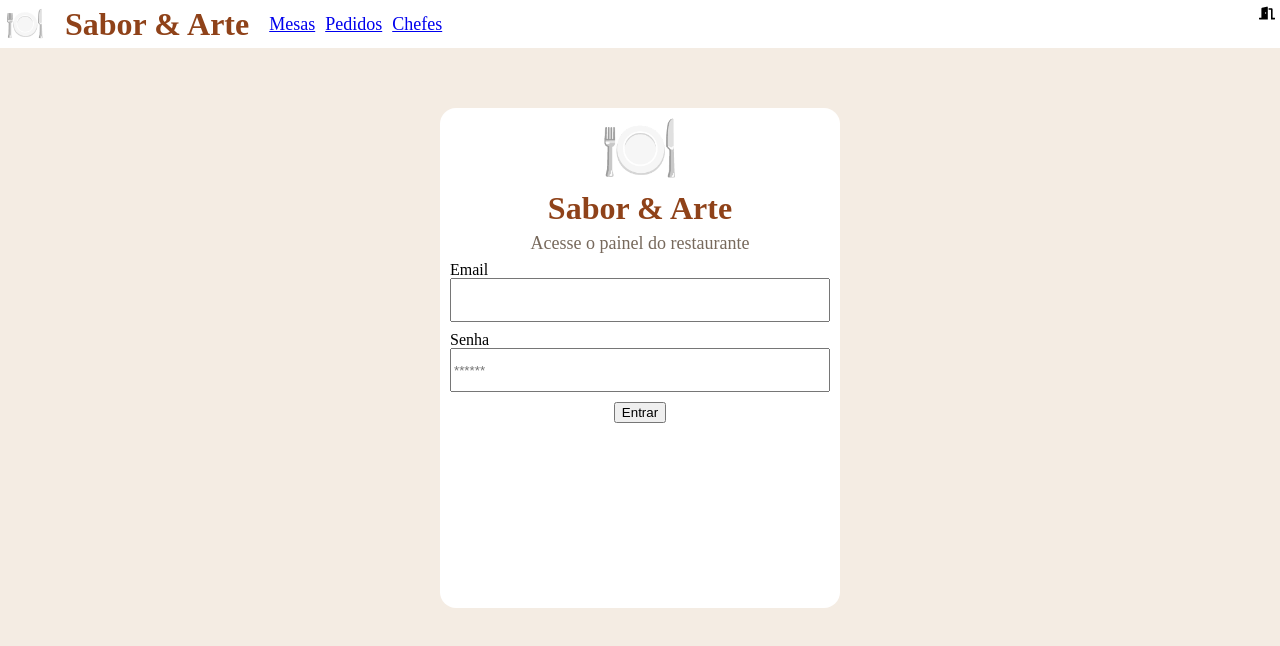
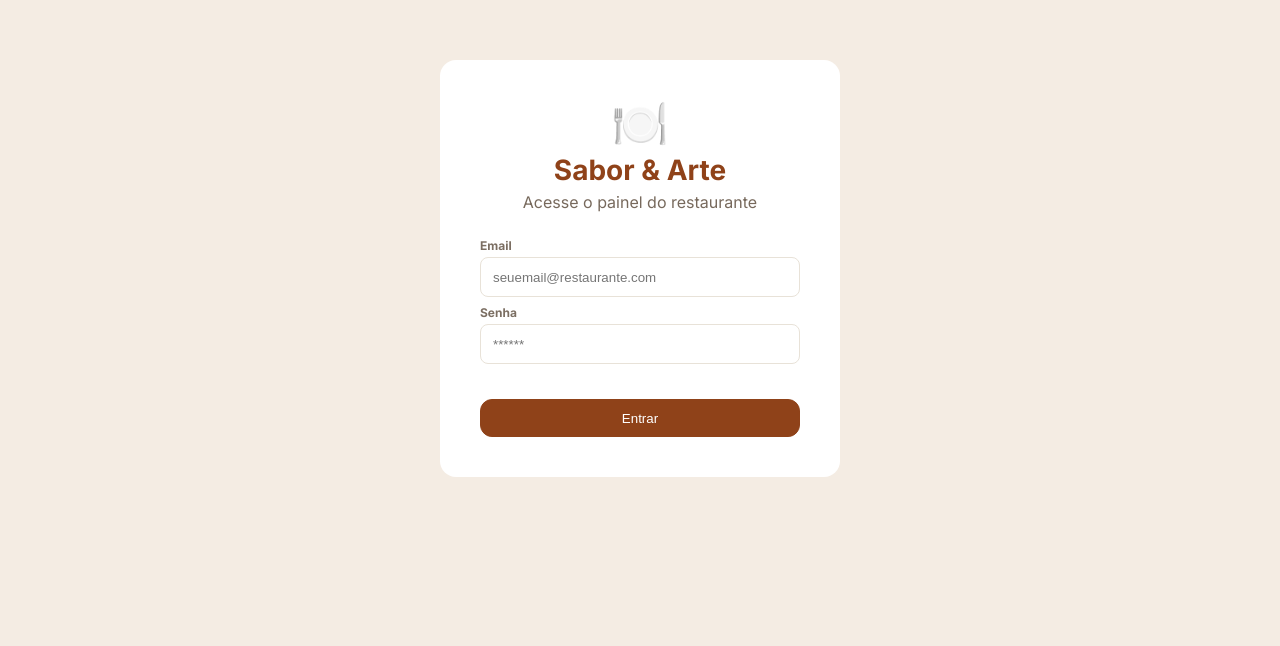
Before and after one commit to Desenvolvimento-WEB-FullStack/frontend_restaurante, a React (Vite) app: page / in a window 1280 px wide. Shown: the top 646 px of the page. Built offline with nearby package versions, Linux system fonts and the light colour scheme.

Commit message:
adicioana estilo da tela login

```diff
--- a/index.html
+++ b/index.html
@@ -4,6 +4,12 @@
     <meta charset="UTF-8" />
     <link rel="icon" type="image/svg+xml" href="/favicon.svg" />
     <meta name="viewport" content="width=device-width, initial-scale=1.0" />
+    <link rel="preconnect" href="https://fonts.googleapis.com" />
+    <link rel="preconnect" href="https://fonts.gstatic.com" crossorigin />
+    <link
+      href="https://fonts.googleapis.com/css2?family=Inter:wght@400;500;600;700&display=swap"
+      rel="stylesheet"
+    />
     <title>restaurante</title>
   </head>
   <body>
--- /dev/null
+++ b/src/App.tsx
@@ -0,0 +1,29 @@
+import { Route, Routes, useLocation } from "react-router";
+import Menu from "./components/Menu/Menu";
+import Login from "./pages/Login/Login";
+import Mesas from "./pages/Mesas/Mesas";
+import PedidosItems from "./pages/PedidosItems/PedidosItems";
+import Pedidos from "./pages/Pedidos/Pedidos";
+import Chefs from "./pages/Chefs/Chefs";
+
+// const telasNaoMenu = ["/", "/fale-conosco"];
+
+function App() {
+  const location = useLocation();
+
+  return (
+    <>
+      {/* !telasNaoMenu.includes(location.pathname) && <Menu /> */}
+      {location.pathname !== "/" && <Menu />}
+      <Routes>
+        <Route path="/" element={<Login />} />
+        <Route path="/mesas" element={<Mesas />} />
+        <Route path="/pedido-items" element={<PedidosItems />} />
+        <Route path="/pedidos" element={<Pedidos />} />
+        <Route path="/chefes" element={<Chefs />} />
+      </Routes>
+    </>
+  );
+}
+
+export default App;
--- /dev/null
+++ b/src/components/Loading/Loading.module.css
@@ -0,0 +1,77 @@
+.loader {
+  animation: loader 2s cubic-bezier(0.8, 0, 0.2, 1) infinite;
+  height: 28px;
+  width: 29px;
+  position: absolute;
+  top: calc(50% - 14px);
+  left: calc(50% - 14.5px);
+}
+
+@keyframes loader {
+  90% {
+    transform: rotate(0deg);
+  }
+  100% {
+    transform: rotate(180deg);
+  }
+}
+
+.top {
+  animation: top 5s linear infinite;
+  border-top: 14px solid #fff;
+  border-right: 14px solid transparent;
+  border-left: 14px solid transparent;
+  height: 0px;
+  width: 1px;
+  transform-origin: 50% 100%;
+}
+
+@keyframes top {
+  90% {
+    transform: scale(0);
+  }
+  100% {
+    transform: scale(0);
+  }
+}
+
+.bottom {
+  animation: bottom 5s linear infinite;
+  border-right: 14px solid transparent;
+  border-bottom: 14px solid #fff;
+  border-left: 14px solid transparent;
+  height: 0px;
+  width: 1px;
+  transform: scale(0);
+  transform-origin: 50% 100%;
+}
+
+@keyframes bottom {
+  10% {
+    transform: scale(0);
+  }
+  90% {
+    transform: scale(1);
+  }
+  100% {
+    transform: scale(1);
+  }
+}
+
+.line {
+  animation: line 5s linear infinite;
+  border-left: 1px dotted #fff;
+  height: 0px;
+  width: 0px;
+  position: absolute;
+  top: 14px;
+  left: 14px;
+}
+@keyframes line {
+  10% {
+    height: 14px;
+  }
+  100% {
+    height: 14px;
+  }
+}
--- /dev/null
+++ b/src/components/Loading/Loading.tsx
@@ -0,0 +1,13 @@
+import styles from "./Loading.module.css";
+
+function Loading() {
+  return (
+    <div className={styles.loader}>
+      <div className={styles.top}></div>
+      <div className={styles.bottom}></div>
+      <div className={styles.line}></div>
+    </div>
+  );
+}
+
+export default Loading;
--- a/src/index.module.css
+++ b/src/index.module.css
@@ -5,9 +5,28 @@ body {
 .containerInput {
   display: flex;
   flex-direction: column;
+
+  gap: 5px;
+
   width: 100%;
+}
+
+.containerInput label {
+  color: #7b6e62;
+  font-weight: bold;
+  font-size: 12px;
 }
 
 .containerInput input {
   height: 38px;
+  border-radius: 8px;
+  border: 1px solid #e8e2d8;
+  padding: 0 12px;
+  color: #8f4219;
 }
+
+.containerInput input:focus {
+  outline: none;
+  border-color: #8f4219;
+  border-width: 1.5px;
+}
--- a/src/main.tsx
+++ b/src/main.tsx
@@ -1,28 +1,16 @@
 import { StrictMode } from "react";
 import { createRoot } from "react-dom/client";
-import { BrowserRouter, Route, Routes } from "react-router";
+import { BrowserRouter } from "react-router";
 
-import Login from "./pages/Login/Login";
-import Mesas from "./pages/Mesas/Mesas";
-import PedidosItems from "./pages/PedidosItems/PedidosItems";
-import Pedidos from "./pages/Pedidos/Pedidos";
+import App from "./App";
 
 import "./styles/reset.css";
 import "./index.module.css";
-import Chefs from "./pages/Chefs/Chefs";
-import Menu from "./components/Menu/Menu";
 
 createRoot(document.getElementById("root")!).render(
   <StrictMode>
     <BrowserRouter>
-      <Menu />
-      <Routes>
-        <Route path="/" element={<Login />} />
-        <Route path="/mesas" element={<Mesas />} />
-        <Route path="/pedido-items" element={<PedidosItems />} />
-        <Route path="/pedidos" element={<Pedidos />} />
-        <Route path="/chefes" element={<Chefs />} />
-      </Routes>
+      <App />
     </BrowserRouter>
   </StrictMode>,
 );
--- a/src/pages/Login/Login.module.css
+++ b/src/pages/Login/Login.module.css
@@ -1,29 +1,57 @@
+/* Estilo aplicado ao quadrado branco que envolve todo o formulário de login */
 .container {
   background: #fff;
-  width: 400px;
+
+  max-width: 400px;
   border-radius: 16px;
   margin: 60px auto;
-  height: 500px;
 
-  padding: 10px;
+  padding: 40px;
 
   display: flex;
   flex-direction: column;
   align-items: center;
+
   gap: 10px;
 }
 
 .logo {
-  font-size: 64px;
+  font-size: 46px;
 }
 
 .nome {
-  font-size: 32px;
+  font-size: 28px;
   font-weight: bold;
   color: #8f4219;
 }
 
 .subTitulo {
-  font-size: 18px;
+  font-size: 16px;
   color: #77695c;
+  margin-bottom: 20px;
 }
+
+.buttonLogin {
+  position: relative;
+  overflow: hidden;
+  width: 100%;
+  background-color: #8f4219;
+  height: 38px;
+  border-radius: 12px;
+  color: #fff;
+  border: 1px solid #8f4219;
+  margin-top: 25px;
+  cursor: pointer;
+  transition: transform 0.1s ease, background-color 0.1s ease;
+}
+
+.buttonLogin:active {
+  transform: scale(0.96);
+  background-color: #723416;
+}
+
+@media (max-width: 400px) {
+  .container {
+    margin: 60px 20px;
+  }
+}
--- a/src/pages/Login/Login.tsx
+++ b/src/pages/Login/Login.tsx
@@ -5,9 +5,12 @@ import Swal from "sweetalert2";
 
 import styles from "./Login.module.css"; // MODO novo com CSS modules
 import stylesIndex from "../../index.module.css";
+import Loading from "../../components/Loading/Loading";
 
 function Login() {
   const navigate = useNavigate();
+
+  const [loading, setLoading] = useState(false);
 
   const [email, setEmail] = useState("");
   const [password, setPassword] = useState("");
@@ -17,6 +20,11 @@ function Login() {
   async function fazerLogin(event: React.SubmitEvent) {
     try {
       event.preventDefault();
+
+      setLoading(true);
+
+      // atrasar de intencional 2 segundos a execucao da próxima
+      await new Promise((resolve) => setTimeout(resolve, 2000));
 
       const response = await axios.post("http://localhost:8888/auth/login", {
         email: email,
@@ -33,6 +41,7 @@ function Login() {
 
       navigate("/mesas");
     } catch (error) {
+      setLoading(false);
       Swal.fire({
         title: error.response.data.error,
         icon: "error",
@@ -54,6 +63,7 @@ function Login() {
           type="email"
           value={email}
           onChange={(e) => setEmail(e.target.value)}
+          placeholder="seuemail@restaurante.com"
           required
         />
       </div>
@@ -69,7 +79,9 @@ function Login() {
         ></input>
       </div>
 
-      <button type="submit">Entrar</button>
+      <button className={styles.buttonLogin} type="submit">
+        {loading ? <Loading /> : "Entrar"}
+      </button>
     </form>
   );
 }
--- a/src/styles/reset.css
+++ b/src/styles/reset.css
@@ -108,6 +108,7 @@ section {
 }
 body {
   line-height: 1;
+  font-family: "Inter", system-ui, sans-serif;
 }
 ol,
 ul {
```
